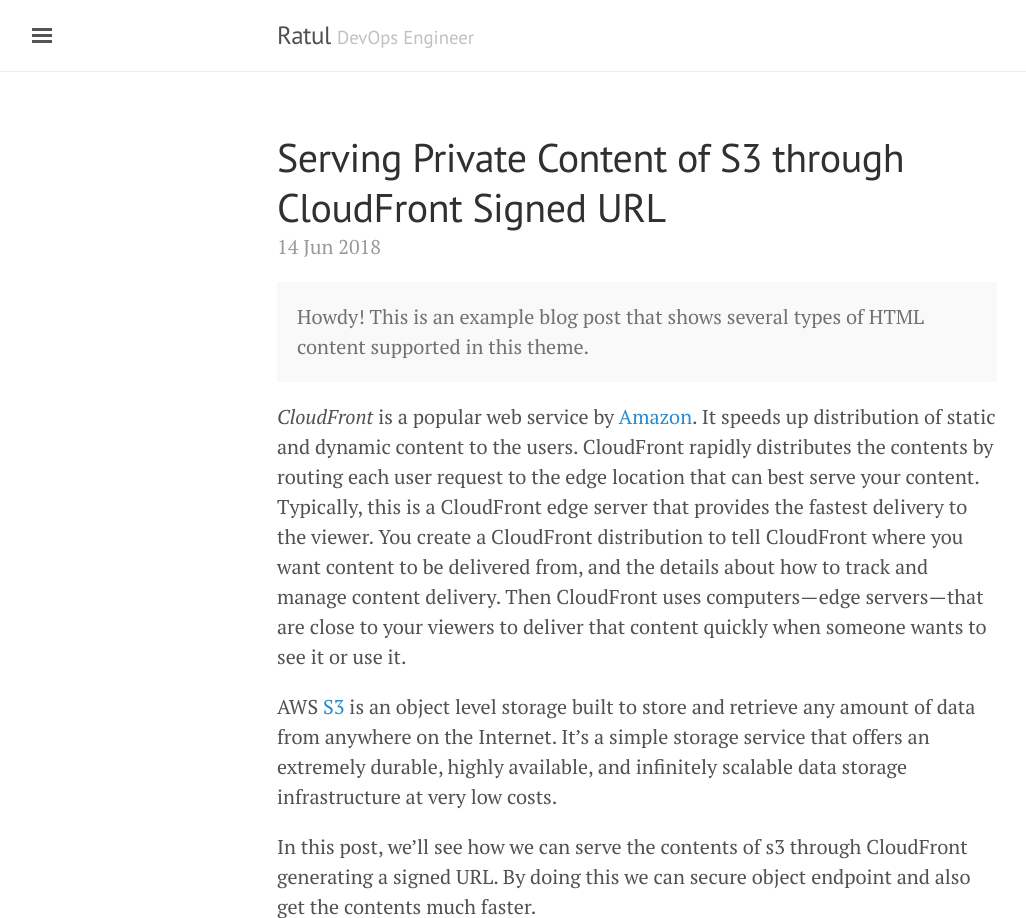
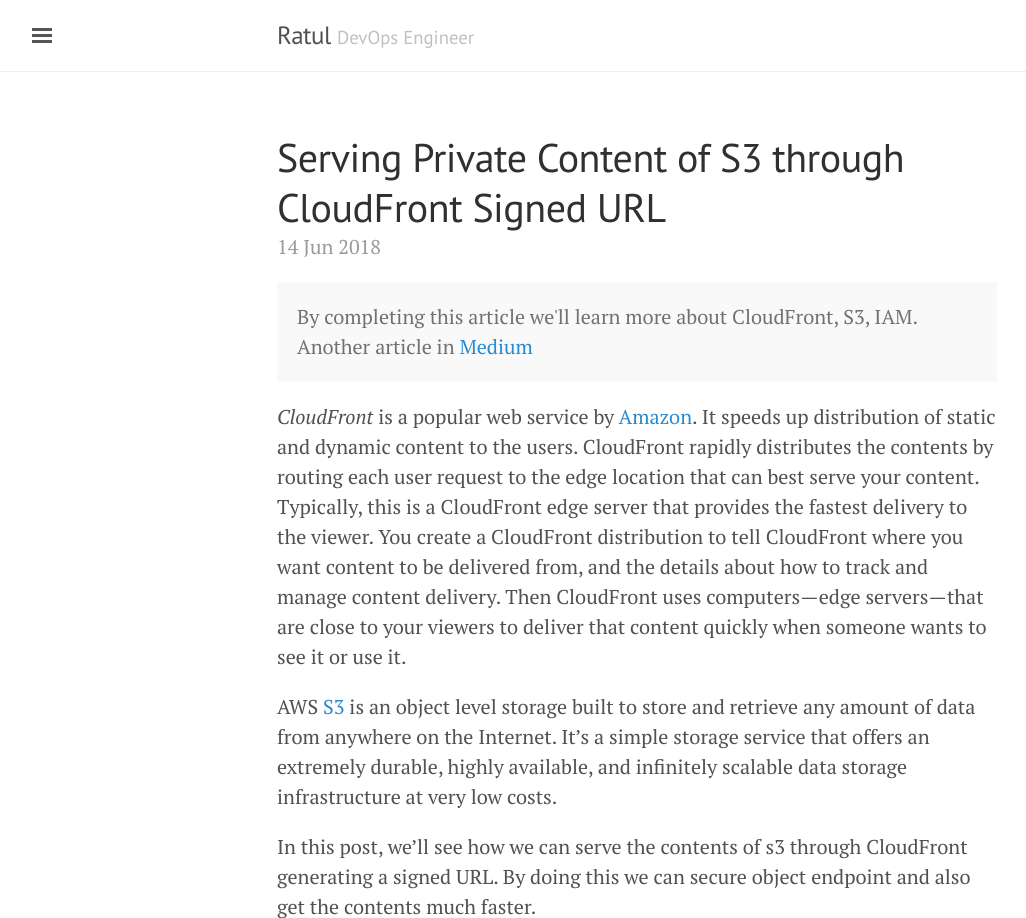
Before and after one commit to ratulbasak/ratulbasak.github.io, a Jekyll site: the page built from _posts/2018-06-14-Serving-private-content-of-s3-using-CloudFront.md, in a window 1280 px wide and 1400 px high, cut to the strip 0-918 px from the top of the window. Shown: the whole strip, without its empty margins (3-1029 px from the left). Built offline with Jekyll 4.4.1, drawn with Linux system fonts in a browser that asks for light colours; some of the changed text lies outside the part shown.

Commit message:
adding post

```diff
--- a/_posts/2018-06-14-Serving-private-content-of-s3-using-CloudFront.md
+++ b/_posts/2018-06-14-Serving-private-content-of-s3-using-CloudFront.md
@@ -5,7 +5,7 @@ title: Serving Private Content of S3 through CloudFront Signed URL
 
 
 <div class="message">
-  Howdy! This is an example blog post that shows several types of HTML content supported in this theme.
+  By completing this article we'll learn more about CloudFront, S3, IAM. Another article in <a href="https://medium.com/@ratulbasak93/serving-private-content-of-s3-through-cloudfront-signed-url-593ede788d0d">Medium</a>
 </div>
 
 *CloudFront* is a popular web service by <a href="https://aws.amazon.com">Amazon</a>. It speeds up distribution of static and dynamic content to the users. CloudFront rapidly distributes the contents by routing each user request to the edge location that can best serve your content. Typically, this is a CloudFront edge server that provides the fastest delivery to the viewer. You create a CloudFront distribution to tell CloudFront where you want content to be delivered from, and the details about how to track and manage content delivery. Then CloudFront uses computers — edge servers — that are close to your viewers to deliver that content quickly when someone wants to see it or use it.
```
Also changed, not shown: other parts of _posts/2018-06-14-Serving-private-content-of-s3-using-CloudFront.md (+2 -2 lines).
